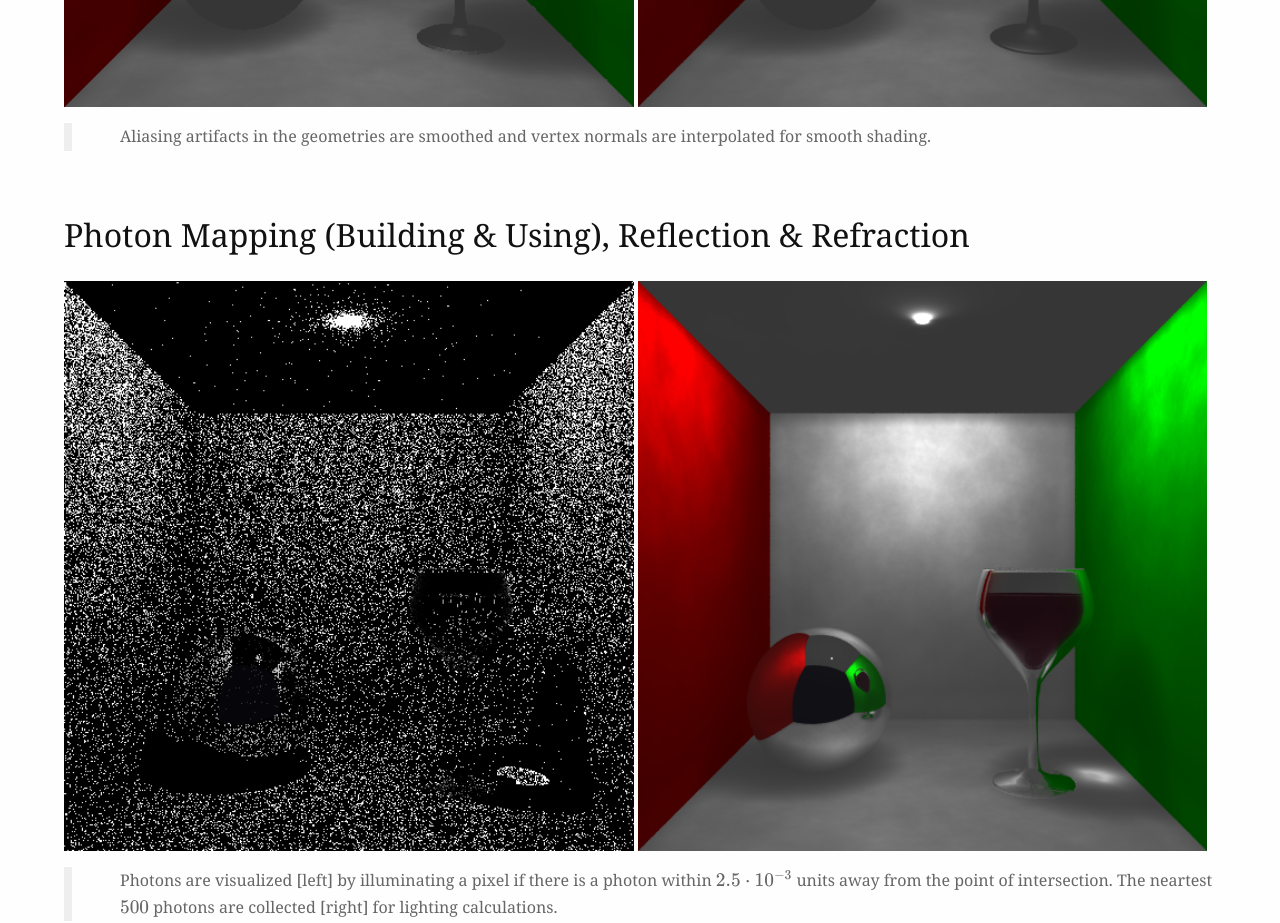
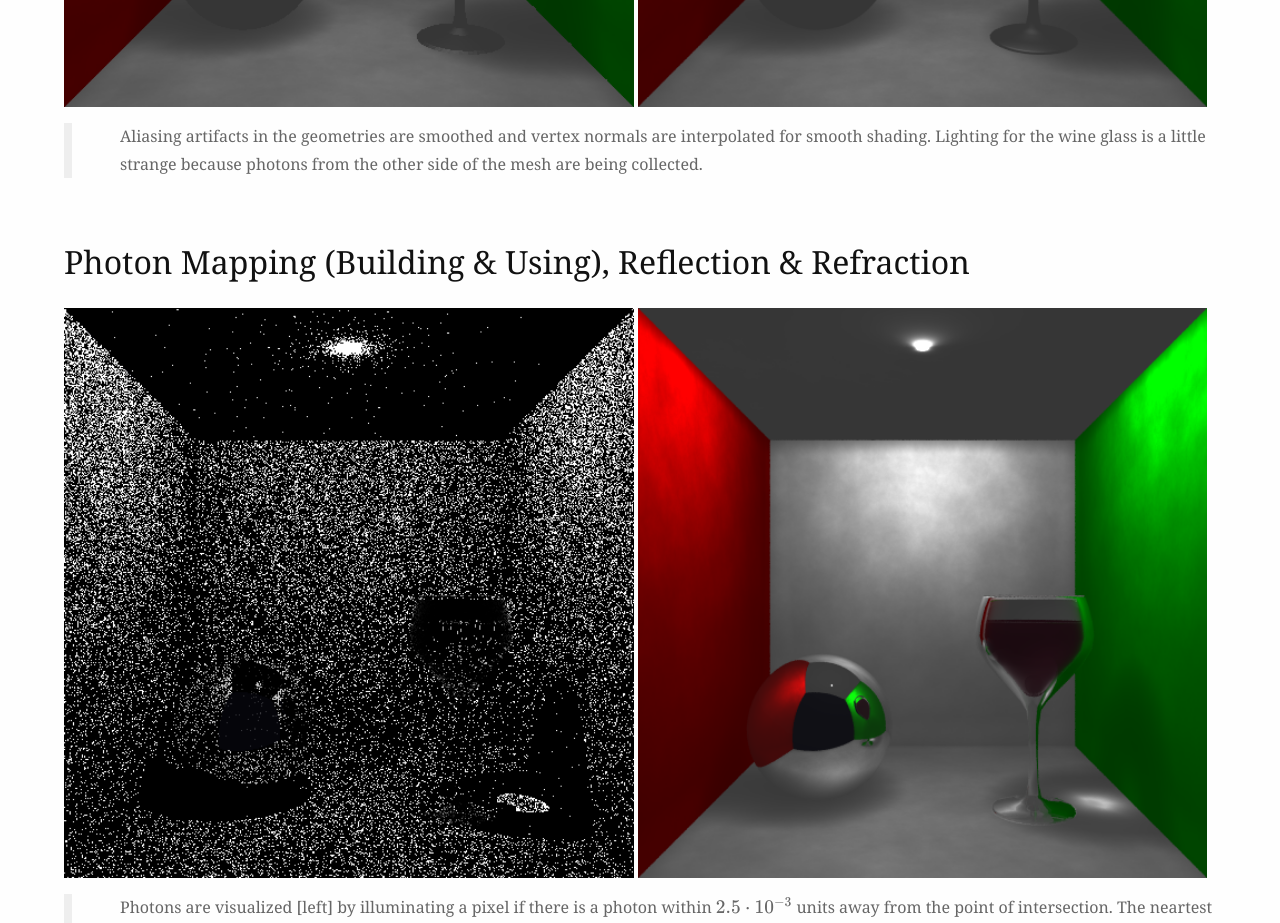
Before and after one commit to zandershah/cs488-demo, a plain HTML site: page index.html in a window 1280 px wide. Shown: the part 820-1743 px from the top of the page. Drawn offline with nearby package versions, Linux system fonts and the light colour scheme.

Commit message:
explanation for lighting bug

```diff
--- a/index.html
+++ b/index.html
@@ -30,7 +30,7 @@
 <h2 id="adaptive-anti-aliasing-stochasic-sampling-phong-shading">Adaptive Anti-aliasing (Stochasic Sampling), Phong Shading</h2>
 <p><img src="0.png" class="double"> <img src="1.png" class="double"></p>
 <blockquote>
-<p>Aliasing artifacts in the geometries are smoothed and vertex normals are interpolated for smooth shading.</p>
+<p>Aliasing artifacts in the geometries are smoothed and vertex normals are interpolated for smooth shading. Lighting for the wine glass is a little strange because photons from the other side of the mesh are being collected.</p>
 </blockquote>
 <h2 id="photon-mapping-building-using-reflection-refraction">Photon Mapping (Building &amp; Using), Reflection &amp; Refraction</h2>
 <p><img src="3.png" class="double"> <img src="4.png" class="double"></p>
```
Also changed, not shown: 1 other file.
